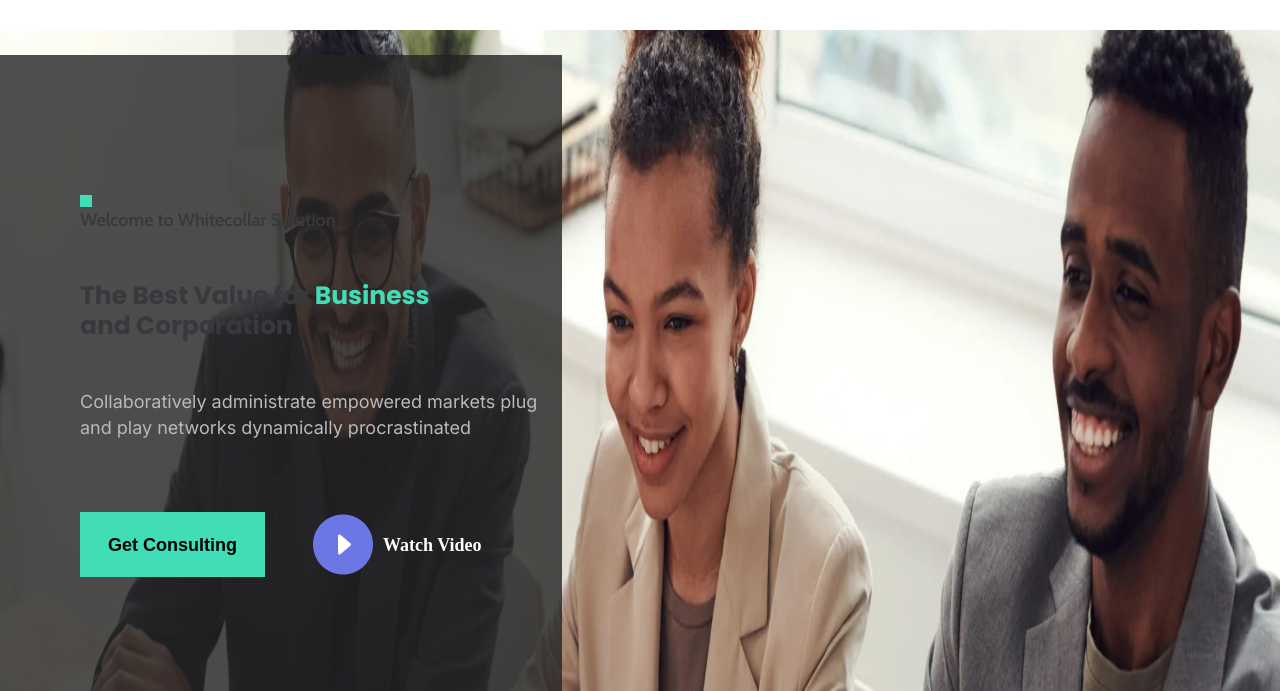
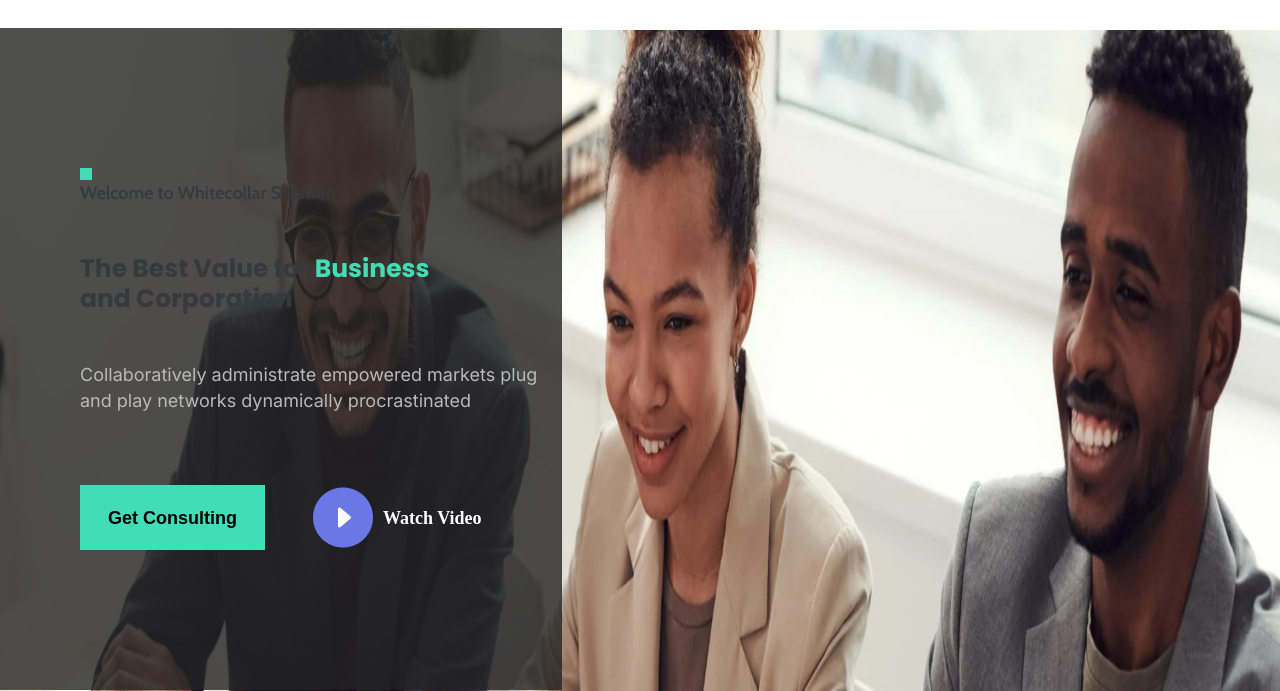
Before and after one commit to Edonabb/consultingweb, a plain HTML site: page about.html in a window 1280 px wide. Shown: the part 125-816 px from the top of the page. Drawn offline with nearby package versions, Linux system fonts and the light colour scheme.

Commit message:
new change

```diff
--- a/style/sass/about.scss
+++ b/style/sass/about.scss
@@ -20,7 +20,6 @@
 }
 .home-banner__desc {
   position: absolute;
-  top: 180px;
   display: flex;
   flex-direction: column;
   justify-content: center;
```
Also changed, not shown: style/css/about.css, 1 other file.
